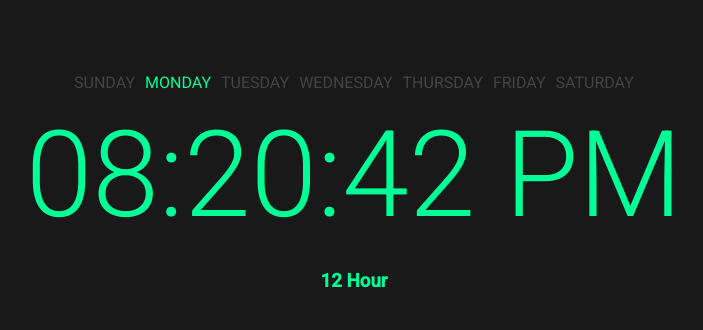
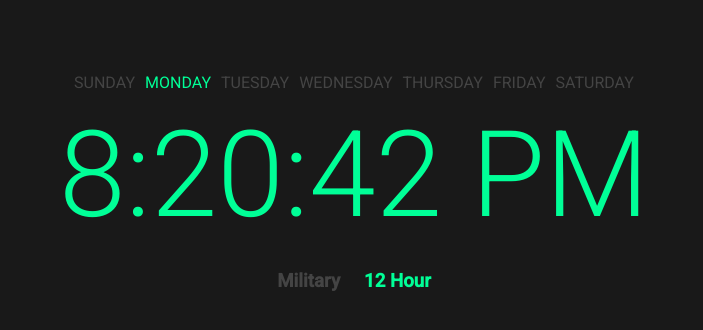
Before and after one commit to danny235/JavaScriptClock, a plain HTML site: page index.html in a window 1280 px wide. Both pictures are taken after a click on the element "12 Hour". Shown: the whole page, without its empty margins (286-989 px from the left). Drawn offline with Linux system fonts and the light colour scheme.

Commit message:
update on time

```diff
--- a/app.js
+++ b/app.js
@@ -4,60 +4,65 @@ let type1 = document.querySelector(".type1");
 let type2 = document.querySelector(".type2");
 let display = document.querySelector("h1");
 
-document.addEventListener("onload", showTime());
 
-// Time Getter
-function showTime() {
+document.addEventListener("DOMContentLoaded", milTime);
+// Show military time
+function milTime() {
+
+    clearTimeout(window.htime);
+    var date = new Date();
+    let h = date.getHours();
+    let m = date.getMinutes();
+    let s = date.getSeconds();
+
+    // logic
+    m = m < 10 ? m = `0${m}` : m;
+    s = s < 10 ? s = `0${s}` : s;
+
+    // time output
+    let time = `${h}:${m}:${s}`;
+    mTime = setTimeout(milTime, 1000);
+    display.innerHTML = time;
+    type2.classList.remove('active');
     type1.className += " active";
+
+
+
+}
+
+
+// Show 12 hour time
+function hourTime() {
+
+    clearTimeout(mTime);
     var date = new Date();
-    var h, m, s, time;
-    h = date.getHours();
-    m = date.getMinutes();
-    s = date.getSeconds();
+    let h = date.getHours();
+    let m = date.getMinutes();
+    let s = date.getSeconds();
     session = "AM";
-
-    if(h == 0) {
-        h = 12;
-    }
-
+    // logic
     if (h > 12) {
         h -= 12;
         session = "PM"
     }
 
-    if (h < 10) {
-        h = `0${h}`
-    }
+    m = m < 10 ? m = `0${m}` : m;
+    s = s < 10 ? s = `0${s}` : s;
+    window.htime = setTimeout(hourTime, 1000);
+    let time = `${h}:${m}:${s} ${session}`;
 
-    if (m < 10) {
-        m = `0${m}`
-    }
-
-    if (s < 10) {
-        s = `0${s}`
-    }
+    display.innerHTML = time;
+    type1.classList.remove('active');
+    type2.className += " active";
 
 
-    // type1.addEventListener('click', function(){
-    //     type1.className += " active";
-    //     type2.classList.remove("active");
-    // });
-
-    // type2.addEventListener('click', function(){
-    //     type2.className += " active";
-    //     type1.classList.remove("active");
-    // });
+}
+type1.addEventListener("click", milTime);
+type2.addEventListener("click", hourTime);
 
 
-    time = `${h}:${m}:${s} ${session}`;
-    display.innerHTML = time;
-    setTimeout(showTime, 1000);
-
-}
-showTime();
-
 // looping through the days of the week
-for(let i = 0, max = dayOfWeek.length; i < max; i++) {
+for (let i = 0, max = dayOfWeek.length; i < max; i++) {
     var date = new Date();
     var day = date.getDay();
     var screenWidth = window.innerWidth;
@@ -72,3 +77,52 @@ for(let i = 0, max = dayOfWeek.length; i < max; i++) {
 
 
 }
+
+// // Time Getter
+// function showTime() {
+//     type1.className += " active";
+//     var date = new Date();
+//     var h, m, s, time;
+//     h = date.getHours();
+//     m = date.getMinutes();
+//     s = date.getSeconds();
+//     session = "AM";
+
+//     if(h == 0) {
+//         h = 12;
+//     }
+
+//     if (h > 12) {
+//         h -= 12;
+//         session = "PM"
+//     }
+
+//     if (h < 10) {
+//         h = `0${h}`
+//     }
+
+//     if (m < 10) {
+//         m = `0${m}`
+//     }
+
+//     if (s < 10) {
+//         s = `0${s}`
+//     }
+
+
+//     // type1.addEventListener('click', function(){
+//     //     type1.className += " active";
+//     //     type2.classList.remove("active");
+//     // });
+
+//     // type2.addEventListener('click', function(){
+//     //     type2.className += " active";
+//     //     type1.classList.remove("active");
+//     // });
+
+
+//     time = `${h}:${m}:${s} ${session}`;
+//     display.innerHTML = time;
+//     setTimeout(showTime, 1000);
+
+// }
--- a/index.html
+++ b/index.html
@@ -26,9 +26,9 @@
     </div>
 
     <div class="timeType">
-       <h3 class="type1">12 Hour</h3>
-        <!-- <h3 class="type2">Military</h3> -->
 
+        <h3 class="type1">Military</h3>
+        <h3 class="type2">12 Hour</h3>
     </div>
     <script src="app.js"></script>
 </body>
```
